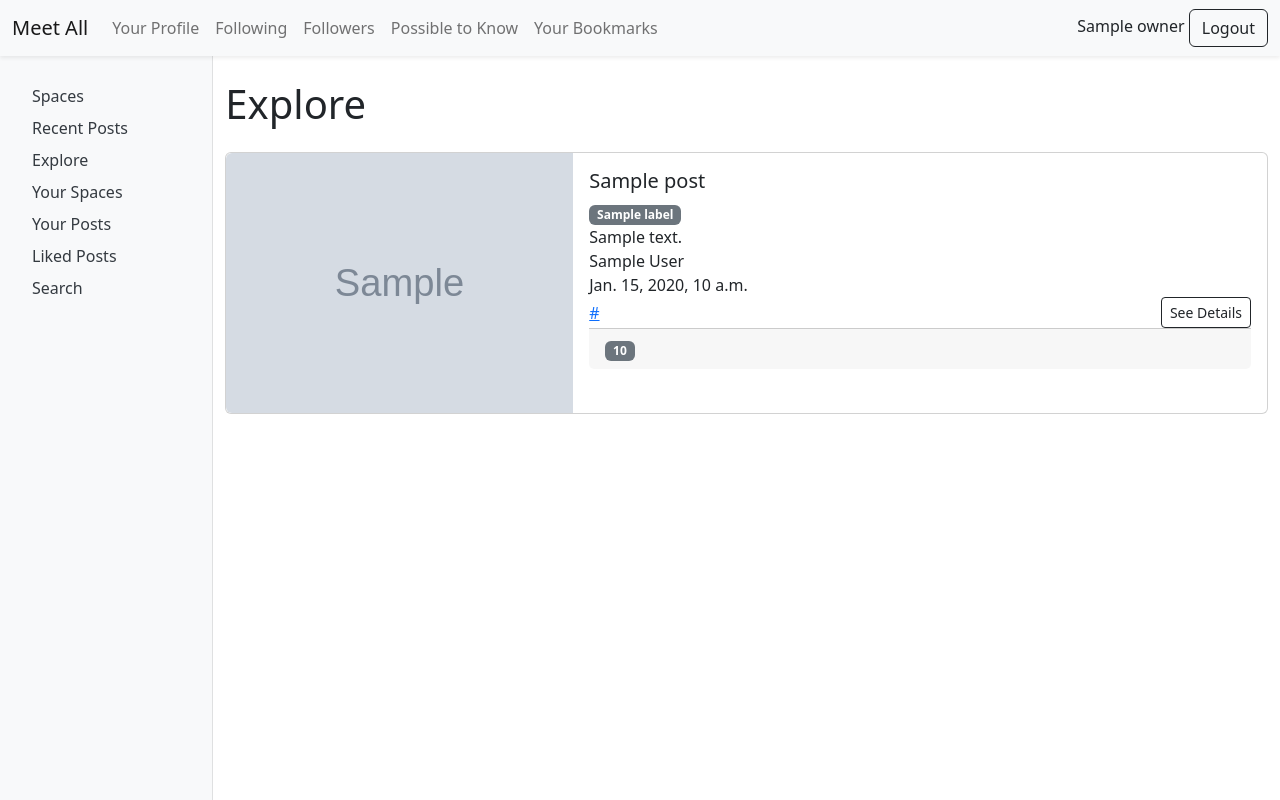
After one commit to dogukanarslan/SWE574-Group-3, a Django app: template app/frontend/templates/explore.html in a window 1280 px wide. The commit adds this page. Run offline with Django 3.2, Linux system fonts and the light colour scheme; the template is opened without the code that fills it: most values are stand-ins (such as "Sample title", 1, 10 or a date in 2020); grey boxes marked "Sample" are stand-in pictures; parts of the project's set-up code (start-up, migrations or seed data) failed here and were passed over; some libraries are stand-ins or nearby versions.

Commit message:
improve recommendation mechanism

```diff
--- a/app/app/urls.py
+++ b/app/app/urls.py
@@ -17,7 +17,7 @@ from django.contrib import admin
 from django.urls import path
 from django.contrib import admin
 from django.urls import path, include
-from django.conf.urls import url
+from django.urls import include, re_path, path
 from django.conf import settings
 from django.conf.urls.static import static
 from rest_framework import permissions
@@ -36,17 +36,17 @@ schema_view = get_schema_view(
     permission_classes=(permissions.AllowAny,),
 )
 urlpatterns = [
-    url(
+    path(
         r"^swagger(?P<format>\.json|\.yaml)$",
         schema_view.without_ui(cache_timeout=0),
         name="schema-json",
     ),
-    url(
+    path(
         r"^swagger/$",
         schema_view.with_ui("swagger", cache_timeout=0),
         name="schema-swagger-ui",
     ),
-    url(
+    path(
         r"^redoc/$", schema_view.with_ui("redoc", cache_timeout=0), name="schema-redoc"
     ),
     path("admin/", admin.site.urls),
--- a/app/feed/urls.py
+++ b/app/feed/urls.py
@@ -14,8 +14,11 @@ router.register("annotation", views.AnnotationView, basename="annotation")
 router.register("wikidata-search", views.WikidataViewSet, basename="wikidata-view")
 
 
+
+
 app_name = "meal"
 
 urlpatterns = [
-    path("", include(router.urls))
+    path('explore/', views.explore, name='explore'),
+    path("", include(router.urls)),
 ]
--- a/app/frontend/templates/_sidebar.html
+++ b/app/frontend/templates/_sidebar.html
@@ -9,6 +9,12 @@
                 <a class="nav-link{% if request.path == '/feed/post/'%} active{% endif %}"
                     href="{{DOMAIN_URL}}/feed/post/">Recent Posts</a>
             </li>
+
+            <li class="nav-item">
+                <a class="nav-link{% if request.path == '/feed/explore/'%} active{% endif %}"
+                    href="{{DOMAIN_URL}}/feed/explore/">Explore</a>
+            </li>
+
             <li class="nav-item">
                 <a class="nav-link{% if request.path == '/feed/space/own_spaces/'%} active{% endif %}"
                     href="{{DOMAIN_URL}}/feed/space/own_spaces/">Your Spaces</a>
@@ -25,10 +31,6 @@
                 <a class="nav-link{% if request.path == '/feed/post/search_form/'%} active{% endif %}"
                     href="{{DOMAIN_URL}}/feed/post/search_form/">Search</a>
             </li>
-            <li class="nav-item">
-                <a class="nav-link{% if request.path == '/feed/space/list_moderator_requests/'%} active{% endif %}"
-                    href="{{DOMAIN_URL}}/feed/space/list_moderator_requests/">Moderator Requests</a>
-            </li>
         </ul>
     </div>
 </nav>
--- /dev/null
+++ b/app/frontend/templates/explore.html
@@ -0,0 +1,43 @@
+{% extends 'base.html' %}
+
+{% block content %}
+    <h1 class="mb-4">Explore</h1>
+    {% for post, score in recommended_posts %}
+        <div class="card mt-2">
+            <div class="row g-0">
+                <div class="col-md-4">
+                    <img src="{{ post.image }}" alt="Post" class="img-fluid rounded-start">
+                </div>
+                <div class="col-md-8">
+                    <div class="card-body">
+                        <h5 class="card-title">{{ post.title }}</h5>
+                        {% if post.label.all %}
+                            {% for label in post.label.all %}
+                                <span class="badge bg-secondary">{{ label.name }}</span>
+                            {% endfor %}
+                        {% endif %}
+                        {% if post.platform %}
+                            {% if not post.label.all %}
+                                <span class="badge bg-dark">{{ post.platform }}</span>
+                            {% else %}
+                                <span class="badge bg-dark ml-2">{{ post.platform }}</span>
+                            {% endif %}
+                        {% endif %}
+                        <div class="card-text">{{ post.description }}</div>
+                        <div class="card-text">{{ post.owner.first_name }} {{ post.owner.last_name }}</div>
+                        <div class="card-text">{{ post.created_time }}</div>
+                        <div class="d-flex justify-content-between align-items-center">
+                            <a href="{{ post.post_link }}" target="_blank">{{ post.post_link }}</a>
+                            <div class="d-flex flex-column">
+                                <a href="{{ DOMAIN_URL }}/feed/post/{{ post.id }}/" class="btn btn-sm btn-outline-dark">See Details</a>
+                            </div>
+                        </div>
+                        <div class="card-footer">
+                            <span class="badge bg-secondary">{{ score }}</span>
+                        </div>
+                    </div>
+                </div>
+            </div>
+        </div>
+    {% endfor %}
+{% endblock %}
--- a/app/user/models.py
+++ b/app/user/models.py
@@ -54,6 +54,6 @@ class FriendRequest(models.Model):
     receiver = models.ForeignKey(User, blank=True, null=True, on_delete=models.CASCADE, related_name="friend_request_receiver")
     sender = models.ForeignKey(User, blank=True, null=True, on_delete=models.CASCADE, related_name="friend_request_sender")
 
-class Friends(models.Model):
+class Friends(models.Model): #owner --> uygulamaya giriş yapan kullanıcı. #friend_list benim takip ettiklerim
     owner = models.ForeignKey(User, blank=True, null=True, on_delete=models.CASCADE, related_name="friend_list_owner")
     friend_list = models.ManyToManyField(User, blank=True, null=True, related_name="friend_list")
--- a/requirements.txt
+++ b/requirements.txt
@@ -1,10 +1,10 @@
 python-dotenv
-django==3.1.1
+django
 djangorestframework>=3.11.1,<3.12.0
 django-filter==2.3.0
 djangorestframework-jwt>=1.11.0,<1.12.0
 django-jazzmin>=2.2.11,<2.3.0
-django-import-export>=2.4.0,<2.5.0
+django-import-export
 django-resized>=0.3.11,<0.4.0
 django-cors-headers>=3.5.0,<3.6.0
 django-credit-cards >= 0.4.1
```
Also changed, not shown: app/app/settings.py (+13 -0 lines), app/feed/views.py (+81 -1 lines).
